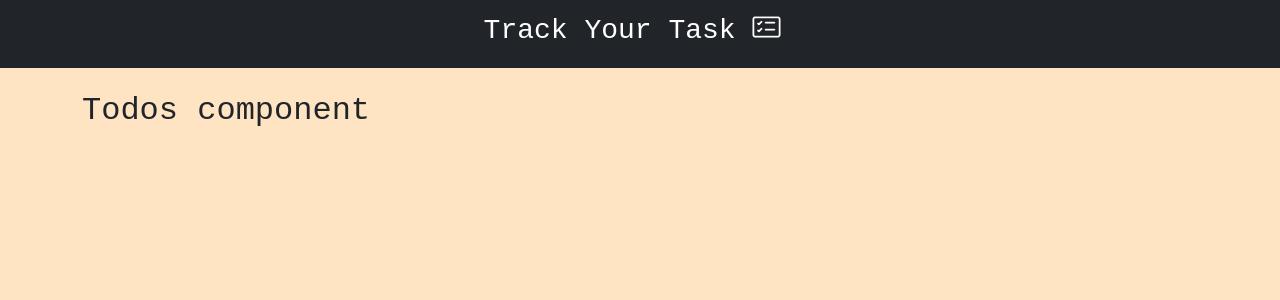
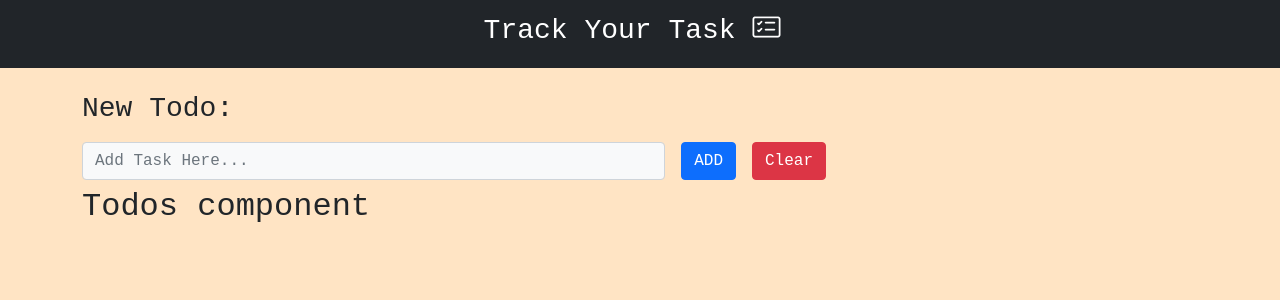
Before and after one commit to kamblekunal430/TrackYourTask, a React (Create React App) app in the folder track-your-task/: page / in a window 1280 px wide. Shown: the top 300 px of the page. Built offline with nearby package versions, Linux system fonts and the light colour scheme.

Commit message:
created todo add functionality

```diff
--- a/track-your-task/src/App.js
+++ b/track-your-task/src/App.js
@@ -1,6 +1,7 @@
 import React, { Component } from "react";
 
 import { BrowserRouter as Router, Route } from "react-router-dom";
+import { TodoAdd } from "./components/TodoAdd";
 import { Todos } from "./components/Todos";
 import { Navbar } from "./Navbar";
 
@@ -11,6 +12,7 @@ class App extends Component {
         <Navbar />
         <br />
         <div className="container">
+          <TodoAdd />
           <Route path="/" exact component={Todos} />
           <Route path="/todos" component={Todos} />
         </div>
--- /dev/null
+++ b/track-your-task/src/components/TodoAdd.js
@@ -0,0 +1,65 @@
+import React, { Component } from "react";
+import axios from "axios";
+
+export class TodoAdd extends Component {
+  constructor(props) {
+    super(props);
+    this.state = {
+      name: null,
+      status: "incomplete",
+    };
+  }
+
+  handleSubmit = (event) => {
+    event.preventDefault();
+    const todo = {
+      name: this.state.name,
+      status: this.state.status,
+    };
+    axios
+      .post("http://localhost:5001/todos", todo)
+      .then((result) => {
+        alert("Todo added");
+      })
+      .catch((err) => {
+        console.log(err);
+      });
+  };
+
+  handleChange = (event) => {
+    event.preventDefault();
+    const { name, value } = event.target;
+    //console.log(event.target.value);
+    this.setState({ [name]: value });
+    //console.log(this.state);
+  };
+
+  render() {
+    return (
+      <form onSubmit={this.handleSubmit}>
+        <div className="mb-2">
+          <label className="form-label">
+            <b>
+              <h3>New Todo:</h3>
+            </b>
+          </label>
+          <div className="d-flex col-md-8">
+            <input
+              type="text"
+              name="name"
+              className="form-control bg-light"
+              placeholder="Add Task Here..."
+              onChange={this.handleChange}
+            />
+            &emsp;
+            <button type="submit" className="btn btn-primary">
+              ADD
+            </button>
+            &emsp;
+            <input type="reset" value="Clear" className="btn btn-danger" />
+          </div>
+        </div>
+      </form>
+    );
+  }
+}
```
Also changed, not shown: 2 other files (tests, documents, lock files or other folders).
